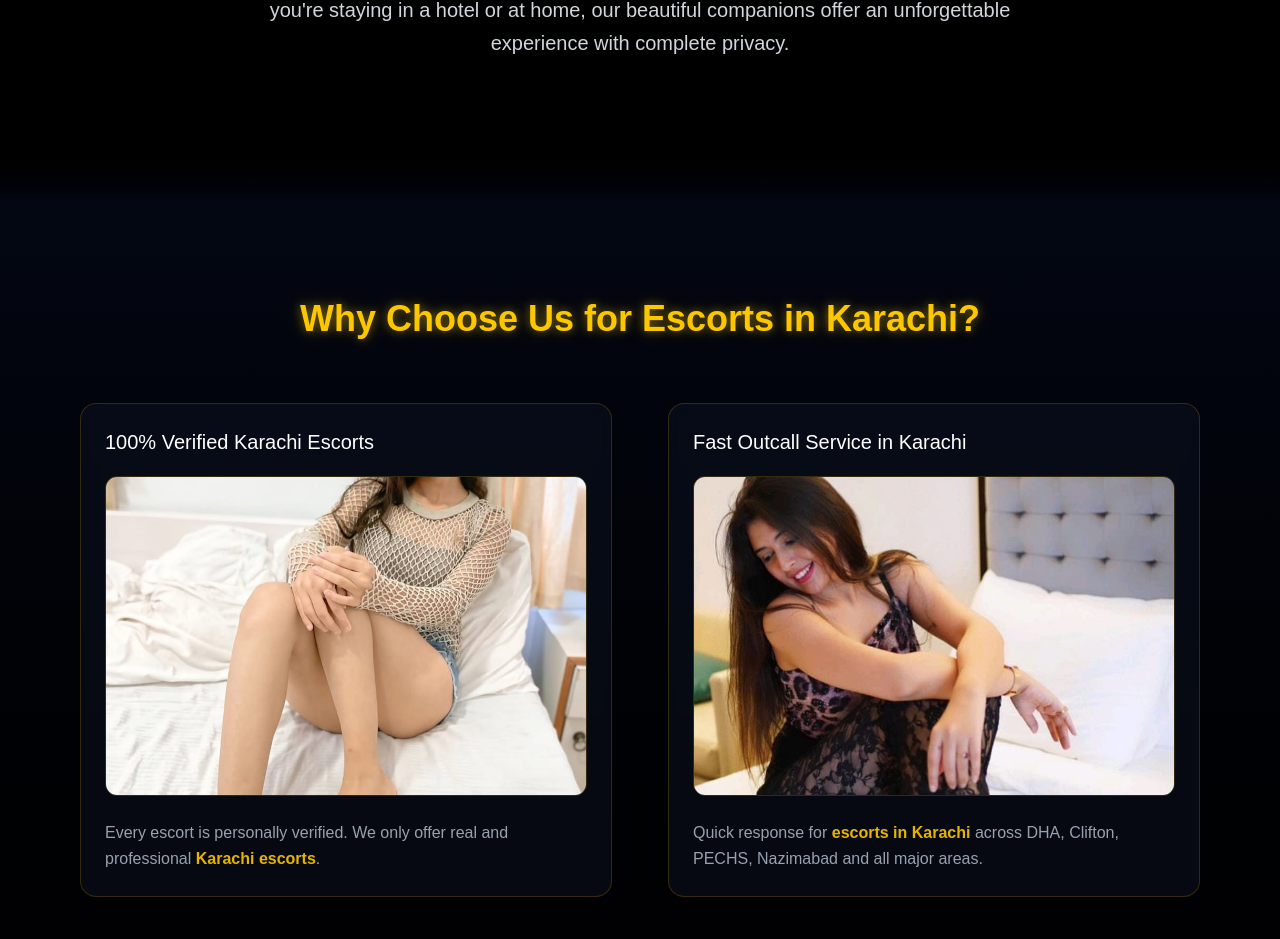
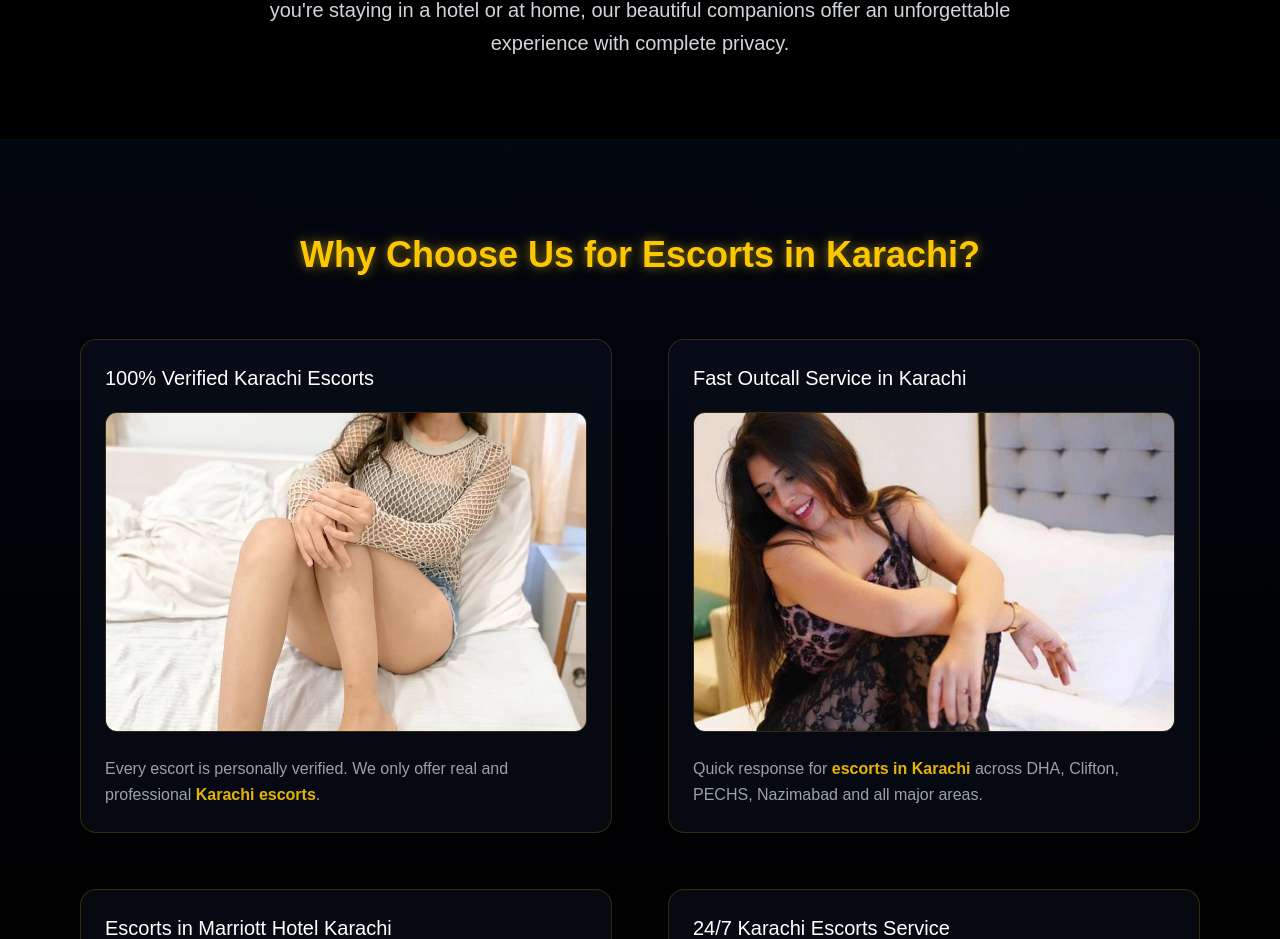
Before and after one commit to iamtalhaarifvlogs/rockykarachi1, a Next.js app: page / in a window 1280 px wide. Shown: the part 1610-2549 px from the top of the page. Built offline with nearby package versions, Linux system fonts and the light colour scheme.

Commit message:
Update page.tsx

```diff
--- a/app/page.tsx
+++ b/app/page.tsx
@@ -190,10 +190,6 @@ export default function HomePage() {
         </div>
       </section>
 
-      {/* Escorts Collage Integration */}
-      <section className="bg-gradient-to-b from-black to-gray-950 py-8">
-        <EscortsCollage />
-      </section>
 
       {/* ==================== WHY CHOOSE US ==================== */}
       <section className="bg-gradient-to-b from-gray-950 to-black py-24 relative overflow-hidden">
```
